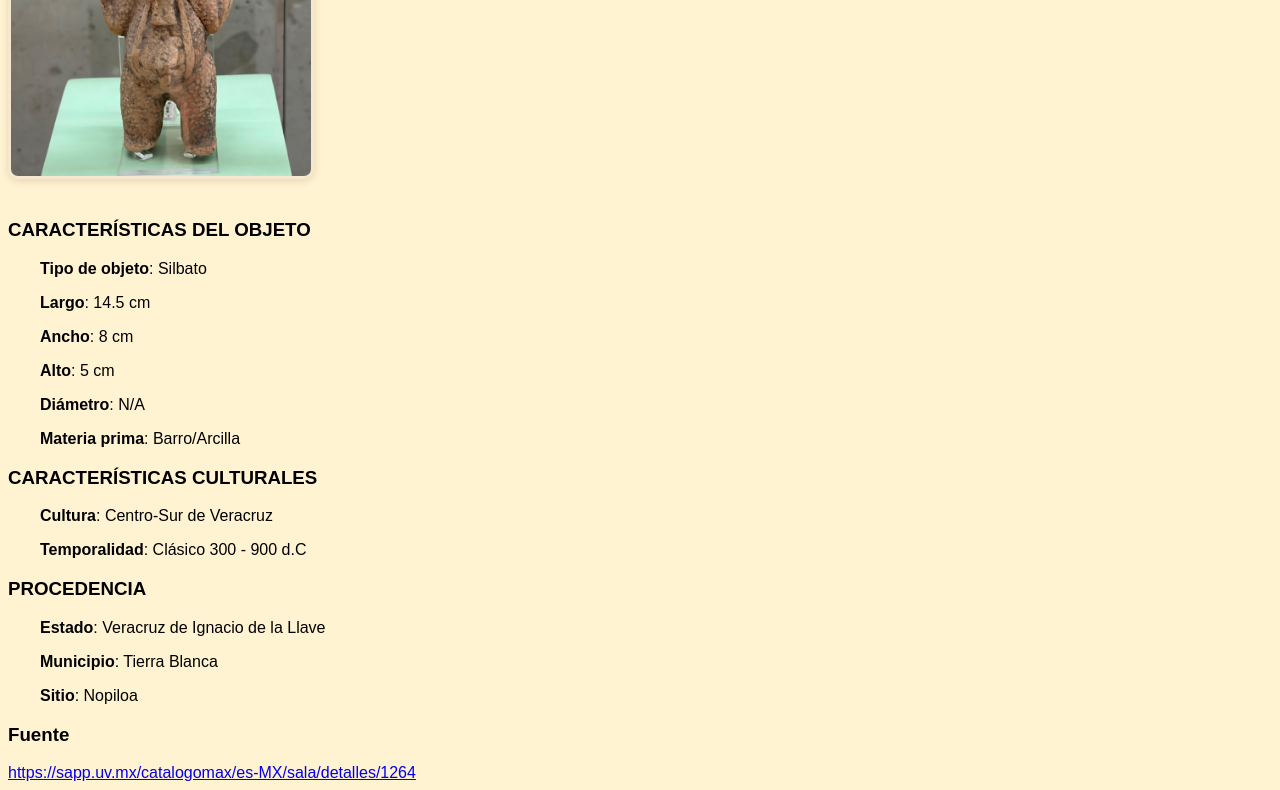
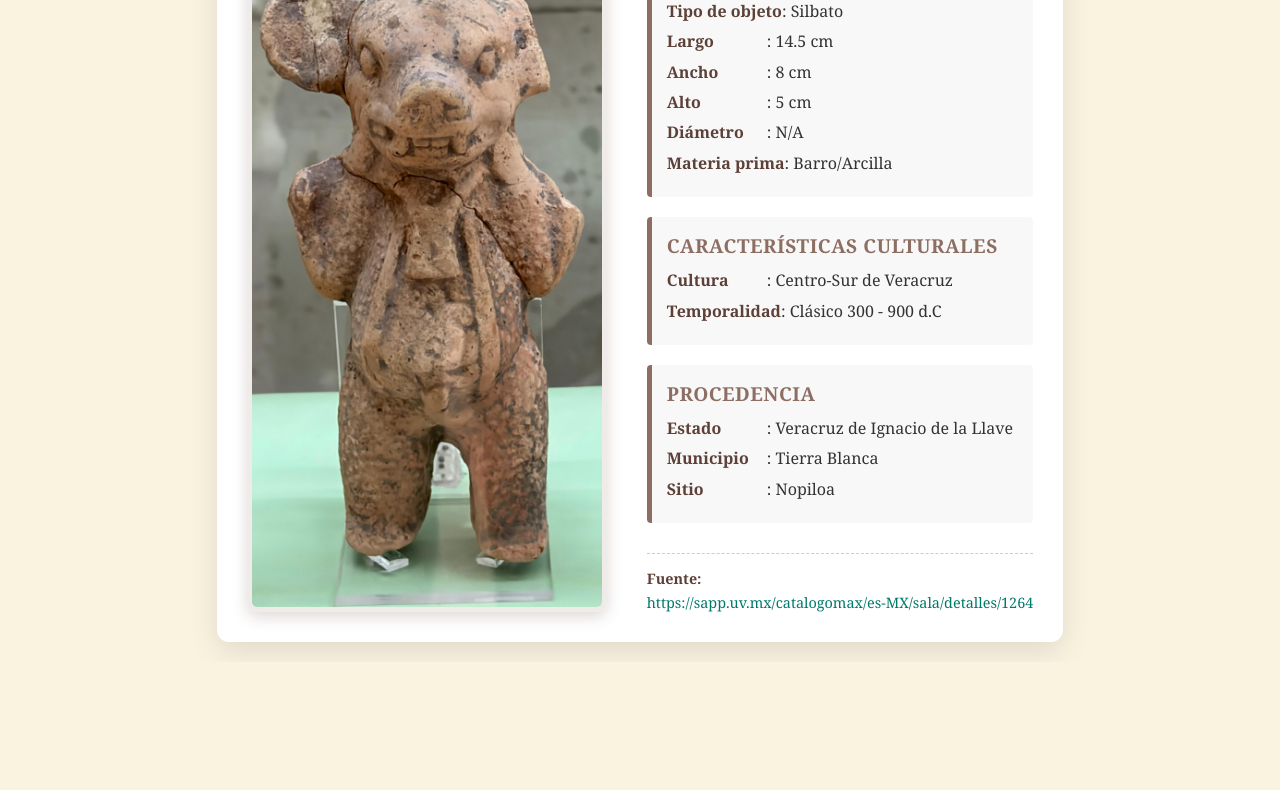
Before and after one commit to Hiramrr/XalapAR-2, a plain HTML site: page Figurilla_zoomorfa_Silbato.html in a window 1280 px wide. Shown: the part 215-1005 px from the top of the page. After the commit the page ends 877 px from the top, so only its background shows below. Drawn offline with Linux system fonts and the light colour scheme.

Commit message:
rediseñando figurilla zoomorfa

```diff
--- a/Figurilla_zoomorfa_Silbato.html
+++ b/Figurilla_zoomorfa_Silbato.html
@@ -1,48 +1,180 @@
 <!doctype html>
-<html>
+<html lang="es">
 <head>
     <meta charset="UTF-8" />
+    <meta name="viewport" content="width=device-width, initial-scale=1.0">
     <title>Figurilla zoomorfa (Silbato)</title>
+    <style>
+        body {
+            background-color: #FAF3E0;
+            font-family: 'Georgia', serif;
+            color: #333333;
+            margin: 0;
+            padding: 20px;
+            display: flex;
+            flex-direction: column;
+            align-items: center;
+        }
+
+        .contenedor-principal {
+            max-width: 850px;
+            background-color: #FFFFFF;
+            padding: 30px;
+            border-radius: 12px;
+            box-shadow: 0 10px 30px rgba(0, 0, 0, 0.1);
+        }
+
+        h1 {
+            color: #5D4037;
+            font-family: 'Arial Black', sans-serif;
+            font-size: 2.5em;
+            text-align: center;
+            margin-bottom: 25px;
+            letter-spacing: 1.5px;
+            border-bottom: 3px solid #8D6E63;
+            padding-bottom: 15px;
+        }
+
+        figure {
+            margin: 0;
+            display: flex;
+            gap: 40px;
+            flex-wrap: wrap;
+        }
+
+        img {
+            max-width: 100%;
+            height: auto;
+            border-radius: 10px;
+            box-shadow: 0 5px 15px rgba(93, 64, 55, 0.2);
+            border: 5px solid #EFEBE9;
+            object-fit: cover;
+            flex-shrink: 0;
+        }
+
+        figcaption {
+            flex-grow: 1;
+        }
+
+        .seccion-detalles {
+            margin-bottom: 20px;
+            padding: 15px;
+            border-left: 5px solid #8D6E63;
+            background-color: #F8F8F8;
+            border-radius: 4px;
+        }
+
+        h3 {
+            color: #8D6E63;
+            font-size: 1.2em;
+            margin-top: 0;
+            margin-bottom: 10px;
+            text-transform: uppercase;
+            letter-spacing: 0.5px;
+        }
+
+        ul {
+            list-style: none;
+            padding: 0;
+            margin: 0;
+        }
+
+        li {
+            margin-bottom: 8px;
+            line-height: 1.4;
+        }
+
+        li strong {
+            color: #5D4037;
+            font-weight: bold;
+            display: inline-block;
+            min-width: 100px;
+        }
+        .seccion-detalles ul p {
+            display: none;
+        }
+
+        .enlace-fuente {
+            margin-top: 30px;
+            padding-top: 15px;
+            border-top: 1px dashed #CCCCCC;
+            font-size: 0.9em;
+        }
+
+        .enlace-fuente strong {
+            display: block;
+            margin-bottom: 5px;
+            color: #5D4037;
+        }
+
+        .enlace-fuente a {
+            color: #00796B;
+            text-decoration: none;
+            word-break: break-all;
+        }
+
+        .enlace-fuente a:hover {
+            text-decoration: underline;
+        }
+
+        @media (max-width: 600px) {
+            .contenedor-principal {
+                padding: 15px;
+                margin: 0 10px;
+            }
+            figure {
+                flex-direction: column;
+                gap: 20px;
+            }
+            img {
+                width: 100%;
+                height: auto;
+            }
+            h1 {
+                font-size: 1.8em;
+            }
+        }
+    </style>
 </head>
 <body>
-        <div>
+    <div class="contenedor-principal">
         <h1>Figurilla zoomorfa (Silbato)</h1>
         <figure>
             <img
                 src="imagenes/paginas/jaguar descarnado.jpg"
                 alt="Figurilla zoomorfa (Silbato)"
-                    width="300"
-                    height="300"
+                width="350"
+                height="350"
             />
             <figcaption>
-                    <div>
+                <div class="seccion-detalles">
                     <h3>CARACTERÍSTICAS DEL OBJETO</h3>
                     <ul>
-                            <p><strong>Tipo de objeto</strong>: Silbato</p>
-                            <p><strong>Largo</strong>: 14.5 cm</p>
-                            <p><strong>Ancho</strong>: 8 cm</p>
-                            <p><strong>Alto</strong>: 5 cm</p>
-                            <p><strong>Diámetro</strong>: N/A</p>
-                            <p><strong>Materia prima</strong>: Barro/Arcilla</p>
+                        <li><strong>Tipo de objeto</strong>: Silbato</li>
+                        <li><strong>Largo</strong>: 14.5 cm</li>
+                        <li><strong>Ancho</strong>: 8 cm</li>
+                        <li><strong>Alto</strong>: 5 cm</li>
+                        <li><strong>Diámetro</strong>: N/A</li>
+                        <li><strong>Materia prima</strong>: Barro/Arcilla</li>
                     </ul>
                 </div>
-                    <div>
+                <div class="seccion-detalles">
                     <h3>CARACTERÍSTICAS CULTURALES</h3>
                     <ul>
-                            <p><strong>Cultura</strong>: Centro-Sur de Veracruz</p>
-                            <p><strong>Temporalidad</strong>: Clásico 300 - 900 d.C</p>
+                        <li><strong>Cultura</strong>: Centro-Sur de Veracruz</li>
+                        <li><strong>Temporalidad</strong>: Clásico 300 - 900 d.C</li>
                     </ul>
                 </div>
-                    <div>
+                <div class="seccion-detalles">
                     <h3>PROCEDENCIA</h3>
                     <ul>
-                            <p><strong>Estado</strong>: Veracruz de Ignacio de la Llave</p>
-                            <p><strong>Municipio</strong>: Tierra Blanca</p>
-                            <p><strong>Sitio</strong>: Nopiloa</p>
+                        <li><strong>Estado</strong>: Veracruz de Ignacio de la Llave</li>
+                        <li><strong>Municipio</strong>: Tierra Blanca</li>
+                        <li><strong>Sitio</strong>: Nopiloa</li>
                     </ul>
                 </div>
-                    <div>
-                        <h3>Fuente</h3>
+                <div class="enlace-fuente">
+                    <strong>Fuente:</strong>
                     <a href="https://sapp.uv.mx/catalogomax/es-MX/sala/detalles/1264" target="_blank">https://sapp.uv.mx/catalogomax/es-MX/sala/detalles/1264</a>
                 </div>
             </figcaption>
@@ -50,70 +182,3 @@
     </div>
 </body>
 </html>
-
-<style>
-    /* h1 {
-        color: #782020;
-    }
-    body {
-        background-color: #fff3d1;
-        font-family: Arial;
-    }
-    figure {
-        margin-top: 20px;
-    }
-    img {
-        border-radius: 10px;
-        box-shadow: 0 2px 8px rgba(0,0,0,0.12);
-    }
-    figcaption {
-        margin-top: 18px;
-        color: #333;
-        font-size: 1.08em;
-    }
-    h3 {
-        color: #a13a2b;
-        margin-bottom: 8px;
-    }
-    ul {
-        margin: 0 0 12px 0;
-        padding: 0;
-        list-style: none;
-    }
-    a {
-        color: #a13a2b;
-        text-decoration: underline;
-    } */
-
-
-    h1 {
-        color: #782020;
-    }
-
-    h1 {
-        color: #a13a2b;
-        font-family: "Arial", serif;
-        font-size: 2.2em;
-        margin-bottom: 24px;
-        letter-spacing: 1px;
-    }
-    figure {
-        margin: 0;
-    }
-    img {
-        border-radius: 10px;
-        box-shadow: 0 2px 8px rgba(0,0,0,0.12);
-        border: 3px solid #f7e7ce;
-        margin-bottom: 18px;
-        background: #fff3d1;
-    }
-    body {
-        background-color: #fff3d1;
-        font-family: Arial;
-    }
-    ul {
-        margin: 0 0 12px 0;
-        padding-left: 32px;
-        list-style: none;
-    }
-</style>
```
Lines whose indentation alone changed are shown as unchanged.
